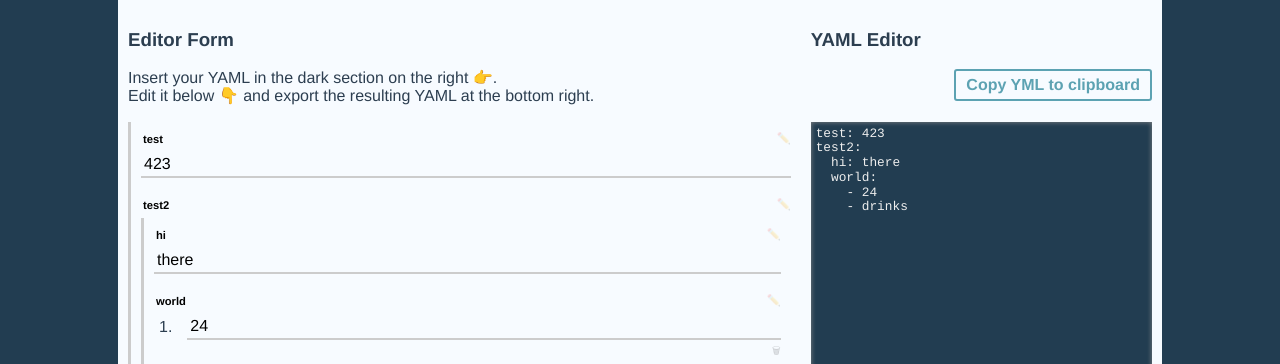
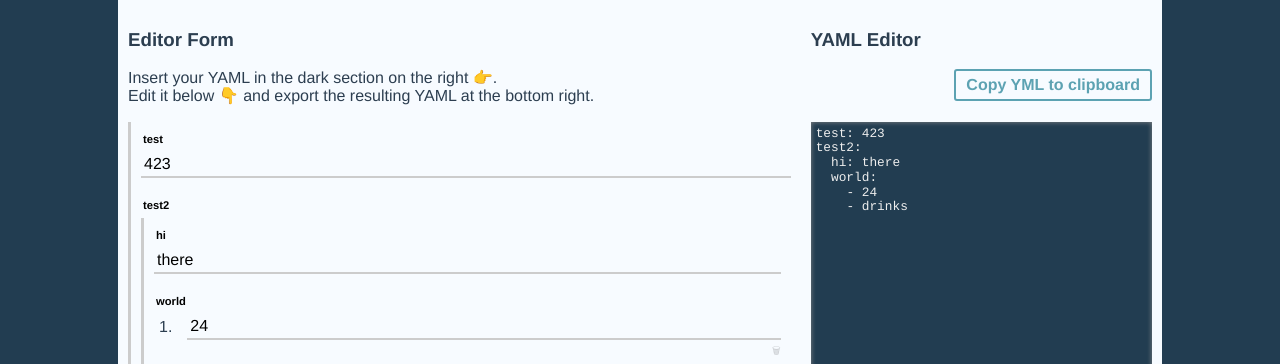
Before and after one commit to samlawski/yedit, a Vue app: page /#/ in a window 1280 px wide. Shown: the top 364 px of the page. Built offline with nearby package versions, Linux system fonts and the light colour scheme.

Commit message:
avoid overwriting existing keys

```diff
--- a/src/components/FormObj.vue
+++ b/src/components/FormObj.vue
@@ -7,9 +7,8 @@
           class="editKey__field"
           type="text"
           :value="key"
-          @blur="editKey(key, $event.target.value)"
+          @blur="editKey(key, $event.target)"
         >
-        <span class="editKey__icon">✏️</span>
       </label>
       <FormFieldGroup
         :path="newPath(key)"
@@ -37,12 +36,23 @@ export default {
     isArr: val => isArr(val),
     isObj: val => isObj(val),
     newPath(key){ return [].concat(this.path, key.toString()) },
-    editKey: function(oldKey, newKey){
-      this.$store.commit('updateObjKey', {
-        path: this.path,
-        oldKey: oldKey,
-        newKey: newKey
-      })
+    editKey: function(oldKey, target){
+      let newKey = target.value
+      let isKeyPresent = Object.keys(this.obj).includes(newKey)
+
+      let allowEdit = isKeyPresent ?
+        confirm("Attention! You chose a name for this field that already exists. You cannot have two fields with the same name. If you confirm, the other field will be removed. Are you sure you want to do that?") :
+        true
+
+      if(allowEdit){
+        this.$store.commit('updateObjKey', {
+          path: this.path,
+          oldKey: oldKey,
+          newKey: newKey
+        })
+      }else{
+        target.value = oldKey
+      }
     }
   }
 }
@@ -60,24 +70,13 @@ export default {
   margin-bottom: 20px;
 
   label {
-    font-size: .7rem;
-    font-weight: 700;
-    margin-bottom: 5px;
     display: flex;
-
-    .editKey__icon {
-      opacity: 0.2;
-      transition: .4s opacity;
-      cursor: pointer;
-    }
-
-    &:hover {
-      .editKey__icon {opacity: 1}
-    }
   }
 }
 
 .editKey__field {
+  font-size: .7rem;
+  margin-bottom: 5px;
   outline: none;
   background-color: transparent;
   font-weight: 700;
```
